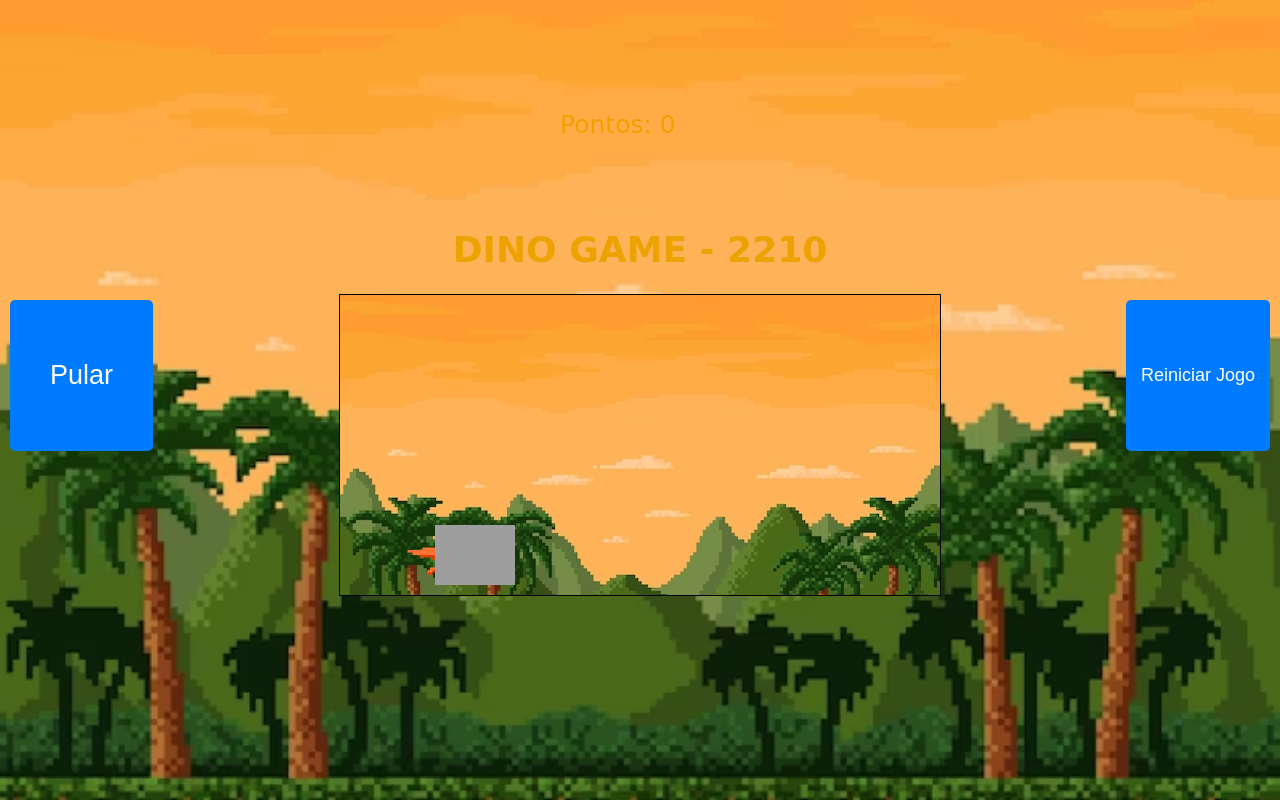
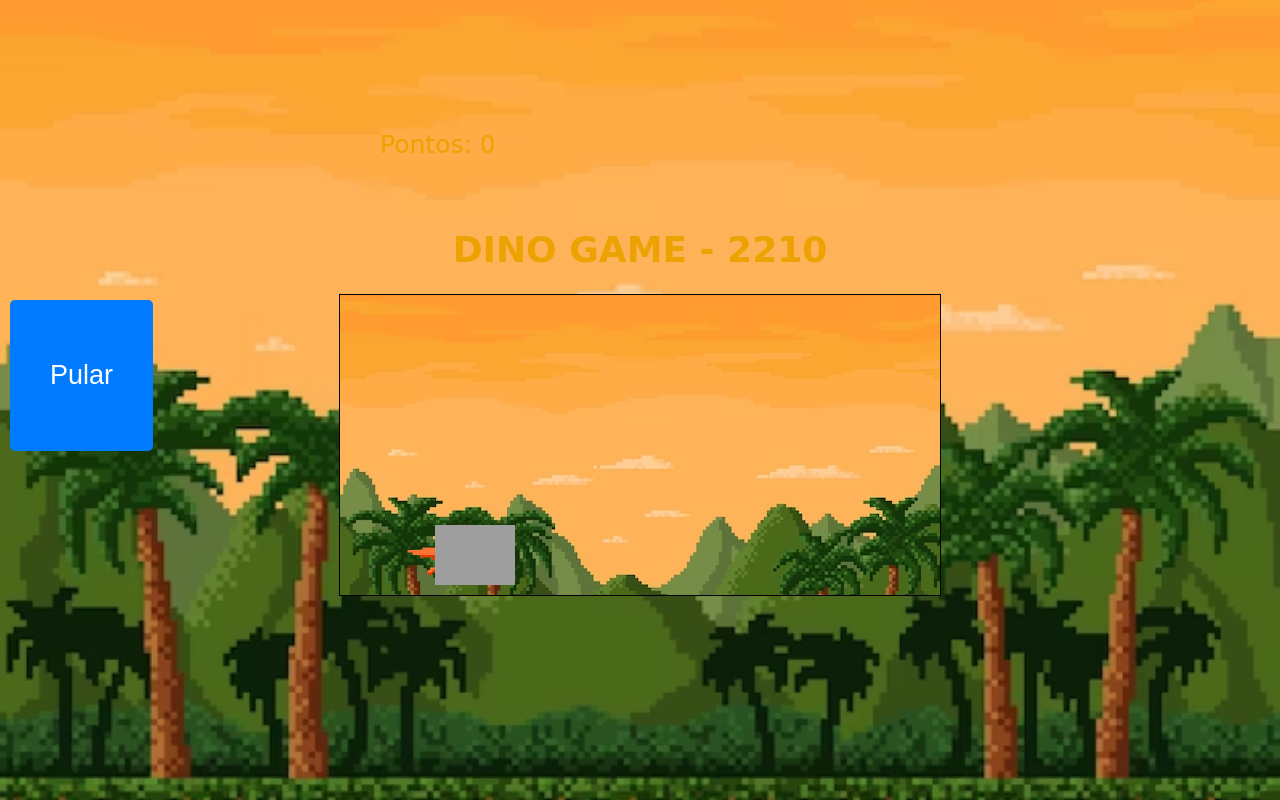
Before and after one commit to DevJean7/dinogame, a plain HTML site: page index.html in a window 1280 px wide. Drawn offline with Linux system fonts and the light colour scheme; grey boxes are pictures that could not be loaded.

Commit message:
Add files via upload

```diff
--- a/index.html
+++ b/index.html
@@ -117,8 +117,8 @@
 
     .score {
       position: absolute;
-      top: -170px;
-      left: 280px;
+      top: -150px;
+      left: 100px;
       padding: 280px;
       /* Posiciona a pontuação no canto superior direito */
       font-size: 25px;
@@ -137,19 +137,6 @@
       50% {
         color: orange;
       }
-    }
-
-    .reset-button {
-      position: absolute;
-      top: 300px;
-      right: 10px;
-      padding: 65px 15px;
-      font-size: 18px;
-      cursor: pointer;
-      background-color: #007bff;
-      color: white;
-      border: none;
-      border-radius: 5px;
     }
 
     h1 {
@@ -195,7 +182,7 @@
       <div class="new-obstacle"></div>
       <!-- Novo obstáculo adicionado -->
     </div>
-    <button class="reset-button">Reiniciar Jogo</button>
+
     <button class="jump-button">Pular</button>
 
     <meta name="viewport" content="width=device-width, initial-scale=1.0, maximum-scale=1.0, user-scalable=no">
@@ -330,7 +317,7 @@
         }
       });
 
-      resetButton.addEventListener('touchstart', () => {
+      resetButton.addEventListener('onclick', () => {
         location.reload();
       });
     </script>
```
